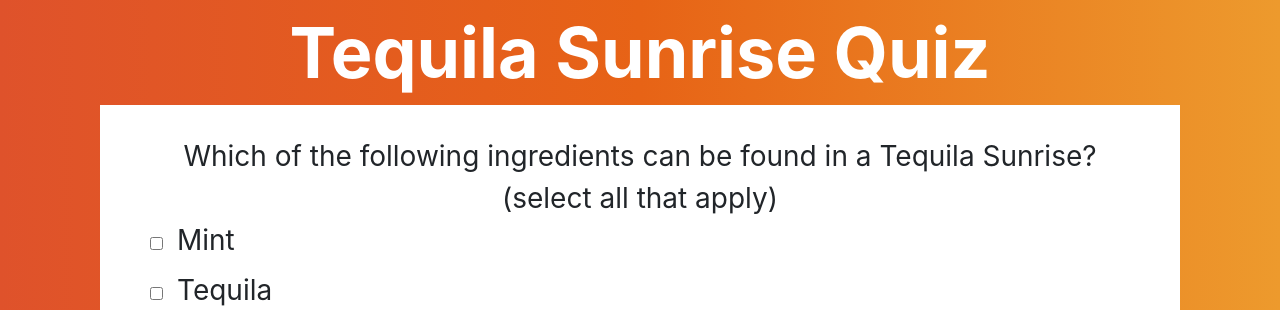
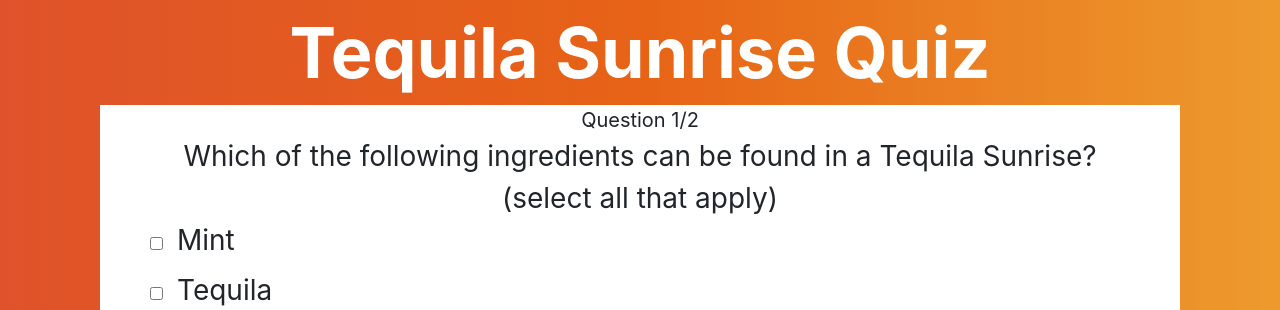
Before and after one commit to alexandraLong/CocktailConfidence, a Flask app: page /quiz/1/1 in a window 1280 px wide. Shown: the part 80-390 px from the top of the page. Run offline with Flask 2, Linux system fonts and the light colour scheme; some libraries are stand-ins or nearby versions.

Commit message:
Updated the color of the question number.

```diff
--- a/UIDProj1-main/Cocktail/static/quiz.js
+++ b/UIDProj1-main/Cocktail/static/quiz.js
@@ -9,7 +9,7 @@ $(document).ready(function() {
         let new_div = "<div>" + quiz.questions[qno-1] + "<br> (select all that apply)</div>"
         $("#question").append(new_div)
 
-        let q = "Question  " + (qno) + "/5"
+        let q = "Question  " + (qno) + "/2"
         $("#question_number").prepend(q)
 
         // $form = $("<form></form>")
--- a/UIDProj1-main/Cocktail/templates/quiz.html
+++ b/UIDProj1-main/Cocktail/templates/quiz.html
@@ -20,7 +20,7 @@
                     <b>{{quiz.title}}</b>
                 </div>
                 <div class = "quiz_question">
-                    <div id = "question_number" class = "white-text center tiny">
+                    <div id = "question_number" class = " center tiny">
 
                     </div>
                     <div id = "question" class = "medium center">
```
